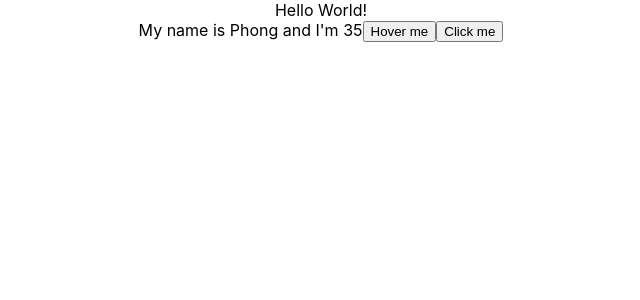
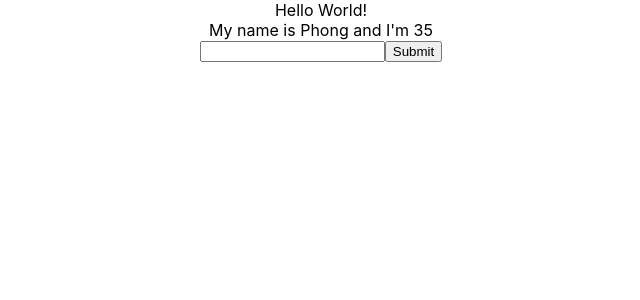
Before and after one commit to PhongNguyenwm/re-reactjs, a React (Create React App) app: page / in a window 1280 px wide. Shown: the top 300 px of the page, without its empty margins (319-959 px from the left). Built offline with nearby package versions, Linux system fonts and the light colour scheme.

Commit message:
video #20 react form

```diff
--- a/src/components/MyComponent.js
+++ b/src/components/MyComponent.js
@@ -21,18 +21,35 @@
   handleOnMouseOver(event) {
     // console.log(event);
   }
+
+  handleOnChange = (event) => {
+    this.setState({
+      name: event.target.value,
+    });
+  };
+
+  handleOnSubmit = (event) => {
+    event.preventDefault();
+    console.log(this.state);
+  };
+
   render() {
     return (
       <div>
         My name is {this.state.name} and I'm {this.state.age}
-        <button onMouseOver={this.handleOnMouseOver}>Hover me</button>
-        <button
-          onClick={(event) => {
-            this.handleClick(event);
+        <form
+          onSubmit={(event) => {
+            this.handleOnSubmit(event);
           }}
         >
-          Click me
-        </button>
+          <input
+            type="text"
+            onChange={(event) => {
+              this.handleOnChange(event);
+            }}
+          />
+          <button>Submit</button>
+        </form>
       </div>
     );
   }
```
